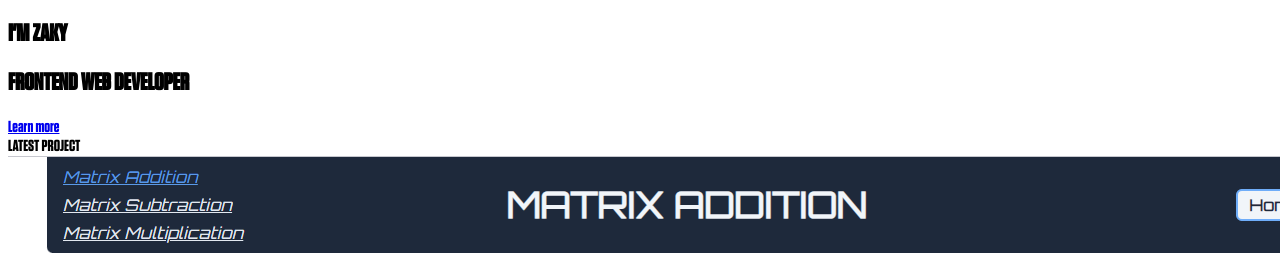
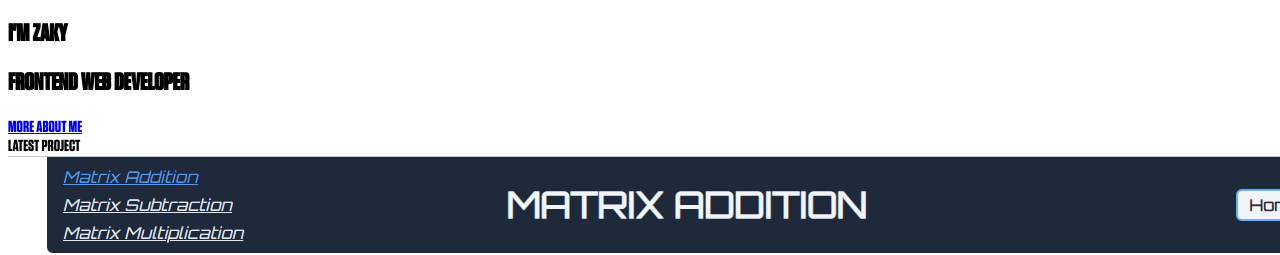
Before and after one commit to CodeWithZaky/my-personal-website-1, a Next.js app: page / in a window 1280 px wide. Shown: the part 2328-2583 px from the top of the page. Built offline with nearby package versions, Linux system fonts and the light colour scheme.

Commit message:
update LearnMoreButton.tsx
new layout and style

```diff
--- a/src/components/pages/home/LearnMoreButton.tsx
+++ b/src/components/pages/home/LearnMoreButton.tsx
@@ -1,15 +1,18 @@
+import { DINNextW1G } from "@/src/font/font";
+import clsx from "clsx";
 import Link from "next/link";
 
 const LearnMoreButton = () => {
   return (
-    <div className="relative flex items-center justify-center p-2 m-4 border border-slate-200 z-1">
+    <div className="relative flex flex-col items-center justify-center gap-3 p-3 m-4 z-1">
+      <div className="absolute top-0 w-full border-t border-l border-r h-[40%]"></div>
       <Link
         href={"/about"}
         className="z-10 px-2 text-2xl font-semibold text-center text-white bg-valorant md:px-10 md:py-2"
       >
-        Learn more
+        MORE ABOUT ME
       </Link>
-      <div className="absolute w-[110%] h-3 bg-black z-2" />
+      <div className="absolute bottom-0 w-full border-b border-l border-r h-[40%]"></div>
     </div>
   );
 };
```
